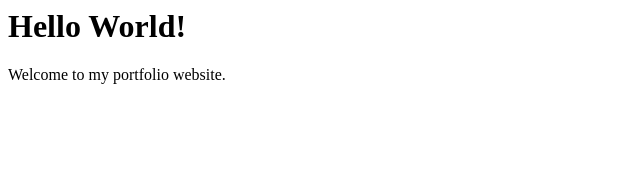
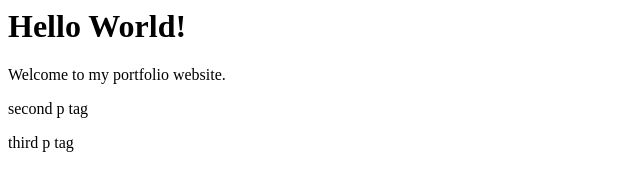
Before and after one commit to elbelk/elbelk.github.io, a plain HTML site: page index.html in a window 1280 px wide. Shown: the whole page, without its empty margins (0-640 px from the left). Drawn offline with Linux system fonts and the light colour scheme.

Commit message:
Added 2nd and 3rd p tags

```diff
--- a/index.html
+++ b/index.html
@@ -3,5 +3,7 @@
     <body>
         <h1>Hello World!</h1>
         <p>Welcome to my portfolio website.</p>
+        <p>second p tag</p>
+        <p>third p tag</p>
     </body>
 </html>
```
